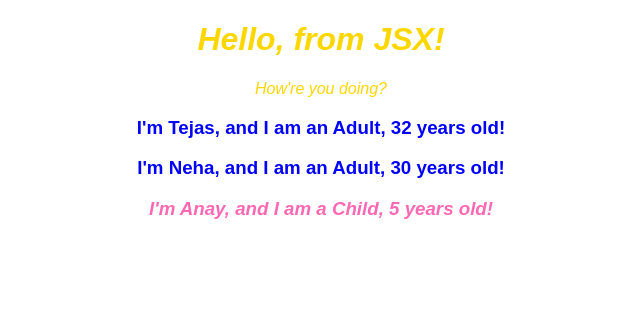
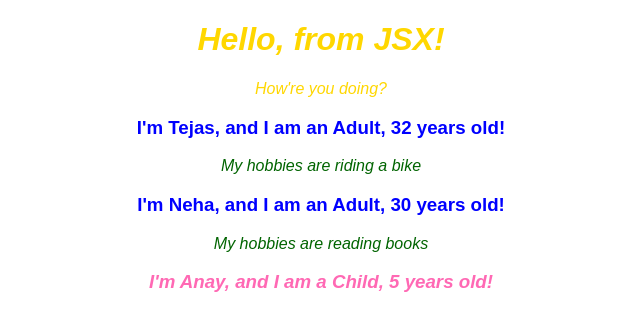
Before and after one commit to tpendse/react-sandbox, a React (Create React App) app in the folder myapp/: page / in a window 1280 px wide. Shown: the top 330 px of the page, without its empty margins (319-959 px from the left). Built offline with nearby package versions, Linux system fonts and the light colour scheme.

Commit message:
Outputting props children

```diff
--- a/myapp/src/App.css
+++ b/myapp/src/App.css
@@ -8,6 +8,11 @@
   text-align: center;
   color: blue;
   font-style: initial;
+}
+
+.Hobbies {
+  color: darkgreen;
+  font-size: 22;
 }
 
 .Child {
--- a/myapp/src/App.js
+++ b/myapp/src/App.js
@@ -9,8 +9,8 @@ class App extends Component {
       <div className="App">
         <h1>Hello, from JSX!</h1>
         <p>How're you doing?</p>
-        <Person name="Tejas" age="32" />
-        <Person name="Neha" age="30" />
+        <Person name="Tejas" age="32">My hobbies are riding a bike</Person>
+        <Person name="Neha" age="30">My hobbies are reading books</Person>
         <Person name="Anay" age="5" />
       </div>
     );
--- a/myapp/src/Person/Person.js
+++ b/myapp/src/Person/Person.js
@@ -4,7 +4,12 @@ const person = (props) => {
     const is_child = props.age < 18;
     const css_class = is_child ? "Child" : "Person";
     const label = is_child ? "Child" : "Adult";
-    return <h3 className={css_class}>I'm {props.name}, and I am {is_child ? "a" : "an"} {label}, {props.age} years old!</h3>
+    return (
+        <div>
+            <h3 className={css_class}>I'm {props.name}, and I am {is_child ? "a" : "an"} {label}, {props.age} years old!</h3>
+            <p className="Hobbies">{props.children}</p>
+        </div>
+    );
 }
 
 export default person;
```
